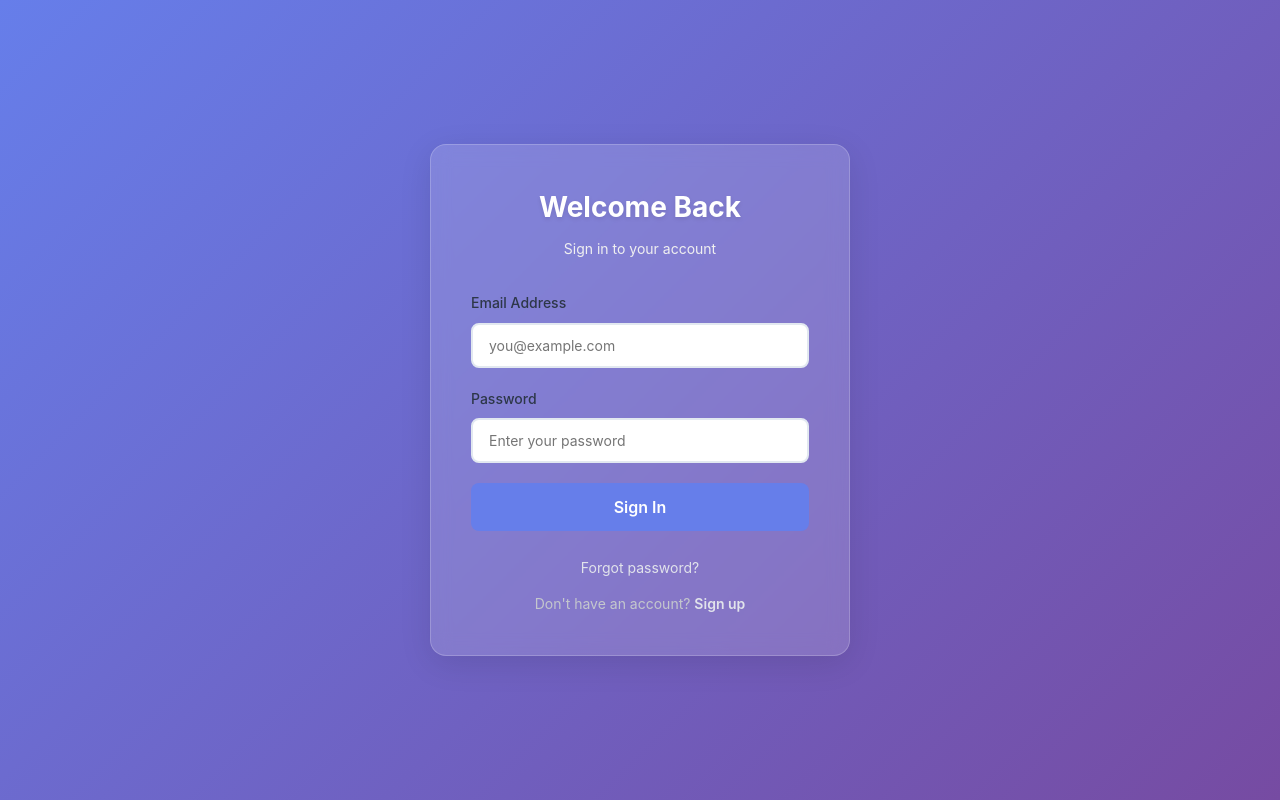
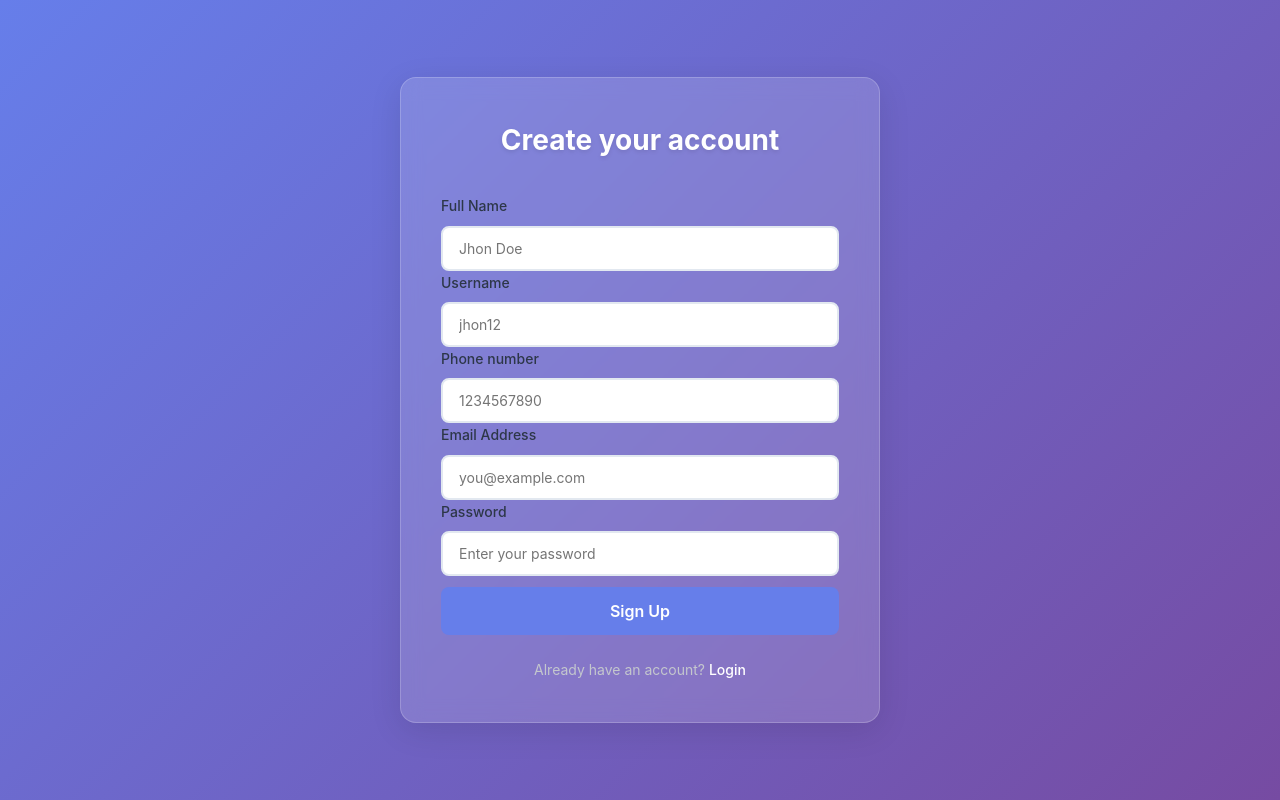
Before and after one commit to shmnd/crud-frontend, a React (Create React App) app in the folder crud/: page /signup in a window 1280 px wide. Built offline with nearby package versions, Linux system fonts and the light colour scheme.

Commit message:
completed login frontend

```diff
--- a/crud/package.json
+++ b/crud/package.json
@@ -9,6 +9,7 @@
     "@testing-library/user-event": "^13.5.0",
     "react": "^19.2.0",
     "react-dom": "^19.2.0",
+    "react-router-dom": "^7.9.4",
     "react-scripts": "5.0.1",
     "web-vitals": "^2.1.4"
   },
--- a/crud/src/App.js
+++ b/crud/src/App.js
@@ -1,10 +1,17 @@
-import LoginPage from "./pages/LoginPage";
+import { BrowserRouter, Routes, Route, Navigate }  from 'react-router-dom';
+import SignUpPage from "./pages/SignupPage";
+import LoginPage from "./pages/loginPage";
+
 
 function App() {
   return (
-    <div className="App">
-      <LoginPage />
-    </div>
+    <BrowserRouter>
+      <Routes>
+        <Route path = "/" element={<Navigate to ="/login" replace />} />
+        <Route path = "/login" element={<LoginPage/>} />
+        <Route path = "/signup" element={<SignUpPage/>}/>
+      </Routes>
+    </BrowserRouter>
   );
 }
 
--- a/crud/src/pages/LoginPage.jsx
+++ b/crud/src/pages/LoginPage.jsx
@@ -1,9 +1,11 @@
 import { useState } from 'react';
-import './LoginPage.css';
+import './SignupPage.css';
+import SignUpPage from "./SignupPage";
+import { Link } from 'react-router-dom';
 
 function LoginPage() {
   // STATE: React remembers these values
-  const [email, setEmail] = useState('');
+  const [username, setUsername] = useState('');
   const [password, setPassword] = useState('');
   const [error, setError] = useState('');
   const [isLoading, setIsLoading] = useState(false);
@@ -13,17 +15,12 @@ function LoginPage() {
     setError(''); // Clear previous errors
 
     // Validation
-    if (!email || !password) {
+    if ( !password || !username ) {
       setError('Please fill in all fields');
       return;
     }
 
-    if (!email.includes('@')) {
-      setError('Please enter a valid email');
-      return;
-    }
-
-    if (password.length < 6) {
+    if (password.length < 8) {
       setError('Password must be at least 6 characters');
       return;
     }
@@ -33,21 +30,48 @@ function LoginPage() {
 
     try {
       // TODO: Replace with your actual backend API call
-      // const response = await fetch('http://your-backend-url/login', {
+      // const response = await fetch('http://127.0.0.1:8000/api/users/users/create-or-update-user', {
       //   method: 'POST',
       //   headers: { 'Content-Type': 'application/json' },
-      //   body: JSON.stringify({ email, password })
+      //   body: JSON.stringify({ email,
+      //     password,
+      //     username,
+      //     phone_number: phoneNumber,
+      //     name
+      //   })
       // });
 
+
+      // const data = await response.json();
+
+      // if (data.status === false && data.errors) {
+      //   const errorMessage = [];
+
+      //   for (const field in data.errors){
+      //     const fieldError = data.errors[field];
+      //     errorMessage.push(...fieldError);
+      //   }
+      //   setError(errorMessage.join(', '));
+      //   return;
+      // }
+
+
+      // if (data.status === true ){
+      //   alert('Login Successfull');
+      //   console.log('Response',data);
+
+      //   setUsername("");
+      //   setPassword("");
+      // }
+
+
       // Fake delay to simulate network request
-      await new Promise(resolve => setTimeout(resolve, 1500));
+      // await new Promise(resolve => setTimeout(resolve, 1500));
 
-      alert('Login successful! ✓');
-      console.log('Email:', email);
-      console.log('Password:', password);
 
     } catch (err) {
       setError('Login failed. Please try again.');
+      console.error('Error:',err)
     } finally {
       setIsLoading(false);
     }
@@ -59,21 +83,20 @@ function LoginPage() {
 
         {/* Header */}
         <div className="login-header">
-          <h1>Welcome Back</h1>
-          <p>Sign in to your account</p>
+          <h1>Login to your account</h1>
         </div>
 
         {/* Form Inputs */}
         <div className="login-form">
 
-          {/* Email Input */}
+
           <div className="input-group">
-            <label>Email Address</label>
+            <label>Username</label>
             <input
-              type="email"
-              value={email}
-              onChange={(e) => setEmail(e.target.value)}
-              placeholder="you@example.com"
+              type="text"
+              value={username}
+              onChange={(e) => setUsername(e.target.value)}
+              placeholder="jhon12"
               className="input-field"
             />
           </div>
@@ -103,7 +126,7 @@ function LoginPage() {
             disabled={isLoading}
             className="login-button"
           >
-            {isLoading ? 'Signing in...' : 'Sign In'}
+            {isLoading ? 'Loging...' : 'Login'}
           </button>
         </div>
 
@@ -111,8 +134,10 @@ function LoginPage() {
         <div className="login-footer">
           <button className="link-button">Forgot password?</button>
           <p>
-            Don't have an account?{' '}
-            <button className="link-button signup-link">Sign up</button>
+            Create have an account? {SignUpPage}
+            <Link to="/signup" className="link-button signup-link">
+              Signup
+            </Link>
           </p>
         </div>
 
--- a/crud/src/pages/LoginPage.css
+++ b/crud/src/pages/SignupPage.css
@@ -18,7 +18,7 @@
   box-shadow: 0 8px 32px rgba(0, 0, 0, 0.1);
   padding: 40px;
   width: 100%;
-  max-width: 420px;
+  max-width: 480px;
 }
 
 /* Header section */
@@ -45,7 +45,7 @@
 .login-form {
   display: flex;
   flex-direction: column;
-  gap: 20px;
+  gap: 1px;
 }
 
 /* Input groups */
@@ -86,6 +86,7 @@
   padding: 12px 16px;
   border-radius: 8px;
   font-size: 14px;
+  margin-top: 10px;
 }
 
 /* Login button */
@@ -100,6 +101,7 @@
   font-weight: 600;
   cursor: pointer;
   transition: all 0.2s;
+  margin-top: 10px;
 }
 
 .login-button:hover {
@@ -127,7 +129,7 @@
 }
 
 /* Link buttons */
-.link-button {
+/* .link-button {
   background: none;
   border: none;
   color: #e1e3eb;
@@ -135,7 +137,7 @@
   font-size: 14px;
   padding: 0;
   text-decoration: none;
-}
+} */
 
 .link-button:hover {
   text-decoration: underline;
@@ -145,3 +147,42 @@
 .signup-link {
   font-weight: 600;
 }
+
+
+/* ////////////// */
+
+
+
+/* Make Link component look like button */
+.link-button {
+  background: none;
+  border: none;
+  color: #ffffff;
+  cursor: pointer;
+  font-size: 14px;
+  padding: 0;
+  text-decoration: none;
+  font-weight: 500;
+}
+
+/* .link-button:hover {
+  text-decoration: underline;
+  color: #e0e0e0;
+} */
+
+
+/* If using Link component, also style anchor tags */
+a.link-button {
+  background: none;
+  border: none;
+  color: #ffffff;
+  cursor: pointer;
+  font-size: 14px;
+  text-decoration: none;
+  font-weight: 500;
+}
+
+a.link-button:hover {
+  text-decoration: underline;
+  color: #e0e0e0;
+}
--- /dev/null
+++ b/crud/src/pages/SignupPage.jsx
@@ -0,0 +1,207 @@
+import { useState } from 'react';
+import './SignupPage.css';
+import { Link } from 'react-router-dom';
+
+
+function SignUpPage() {
+  // STATE: React remembers these values
+  const [username, setUsername] = useState('');
+  const [name, setName] = useState('');
+  const [phoneNumber, setPhoneNumber] = useState('');
+  const [email, setEmail] = useState('');
+  const [password, setPassword] = useState('');
+  const [error, setError] = useState('');
+  const [isLoading, setIsLoading] = useState(false);
+
+  // FUNCTION: Handles form submission
+  const handleSignup = async () => {
+    setError(''); // Clear previous errors
+
+    // Validation
+    if (!email || !password || !username || !phoneNumber || !name) {
+      setError('Please fill in all fields');
+      return;
+    }
+
+    if (!email.includes('@')) {
+      setError('Please enter a valid email');
+      return;
+    }
+
+    if (phoneNumber.length !== 10) {
+      setError('Phone number must be exactly 10 digits');
+      return;
+    }
+
+    if (password.length < 8) {
+      setError('Password must be at least 6 characters');
+      return;
+    }
+
+    // Simulate API call
+    setIsLoading(true);
+
+    try {
+      // TODO: Replace with your actual backend API call
+      const response = await fetch('http://127.0.0.1:8000/api/users/users/create-or-update-user', {
+        method: 'POST',
+        headers: { 'Content-Type': 'application/json' },
+        body: JSON.stringify({ email,
+          password,
+          username,
+          phone_number: phoneNumber,
+          name
+        })
+      });
+
+
+      const data = await response.json();
+
+      if (data.status === false && data.errors) {
+        const errorMessage = [];
+
+        for (const field in data.errors){
+          const fieldError = data.errors[field];
+          errorMessage.push(...fieldError);
+        }
+        setError(errorMessage.join(', '));
+        return;
+      }
+
+
+      if (data.status === true ){
+        alert('Signup Successfull');
+        console.log('Response',data);
+
+        setName("");
+        setEmail("");
+        setUsername("");
+        setPassword("");
+        setPhoneNumber("");
+      }
+
+
+
+      // Fake delay to simulate network request
+      // await new Promise(resolve => setTimeout(resolve, 1500));
+
+      // alert('Signup successful! ✓');
+      // console.log('Email:', email);
+      // console.log('Password:', password);
+      // console.log('phone:', phoneNumber);
+      // console.log('username:', username);
+      // console.log('name:', name);
+      // console.log('Response:', data);
+
+    } catch (err) {
+      setError('Signup failed. Please try again.');
+      console.error('Error:',err)
+    } finally {
+      setIsLoading(false);
+    }
+  };
+
+  return (
+    <div className="login-container">
+      <div className="login-box">
+
+        {/* Header */}
+        <div className="login-header">
+          <h1>Create your account</h1>
+        </div>
+
+        {/* Form Inputs */}
+        <div className="login-form">
+
+          {/* name */}
+          <div className="input-group">
+            <label>Full Name</label>
+            <input
+              type="text"
+              value={name}
+              onChange={(e) => setName(e.target.value)}
+              placeholder="Jhon Doe"
+              className="input-field"
+            />
+          </div>
+
+
+          <div className="input-group">
+            <label>Username</label>
+            <input
+              type="text"
+              value={username}
+              onChange={(e) => setUsername(e.target.value)}
+              placeholder="jhon12"
+              className="input-field"
+            />
+          </div>
+
+          <div className="input-group">
+            <label>Phone number</label>
+            <input
+              type="tel"
+              value={phoneNumber}
+              onChange={(e) => setPhoneNumber(e.target.value)}
+              placeholder="1234567890"
+              className="input-field"
+            />
+          </div>
+
+          {/* Email Input */}
+          <div className="input-group">
+            <label>Email Address</label>
+            <input
+              type="email"
+              value={email}
+              onChange={(e) => setEmail(e.target.value)}
+              placeholder="you@example.com"
+              className="input-field"
+            />
+          </div>
+
+          {/* Password Input */}
+          <div className="input-group">
+            <label>Password</label>
+            <input
+              type="password"
+              value={password}
+              onChange={(e) => setPassword(e.target.value)}
+              placeholder="Enter your password"
+              className="input-field"
+            />
+          </div>
+
+          {/* Error Message */}
+          {error && (
+            <div className="error-message">
+              {error}
+            </div>
+          )}
+
+          {/* Submit Button */}
+          <button
+            onClick={handleSignup}
+            disabled={isLoading}
+            className="login-button"
+          >
+            {isLoading ? 'Creating account...' : 'Sign Up'}
+          </button>
+        </div>
+
+        {/* Footer Links */}
+        <div className="login-footer">
+          <p>
+            Already have an account? {''}
+            <Link to="/login" className='link-button signup-link'>
+              Login
+            </Link>
+          </p>
+        </div>
+
+      </div>
+    </div>
+  );
+}
+
+export default SignUpPage;
```
Also changed, not shown: 2 other files (tests, documents, lock files or other folders).
